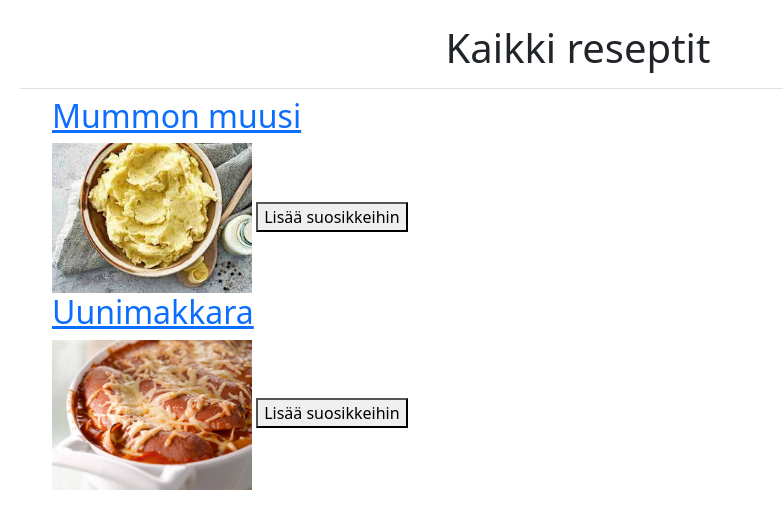
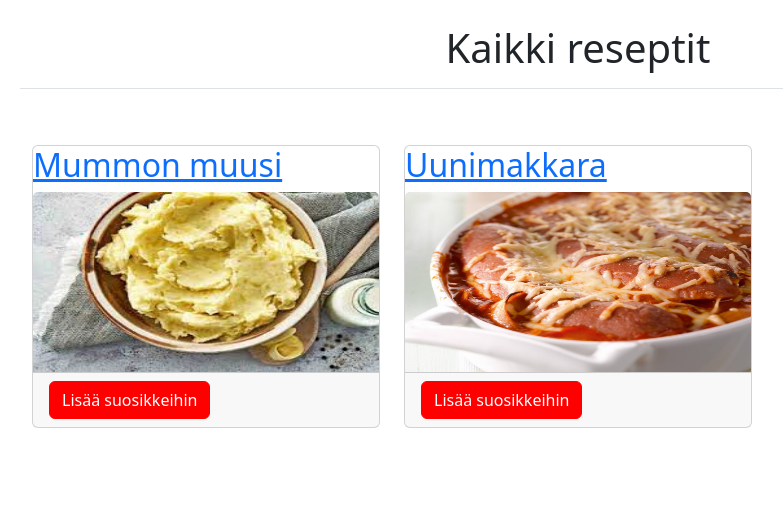
Before and after one commit to 40412/ap_group_assignment_2, a Django app: page /recipes/ in a window 1280 px wide. Shown: the part 58-587 px from the top of the page, without its empty margins (62-845 px from the left). Run offline with Django 4.2, Linux system fonts and the light colour scheme; data comes from the database, SQL or seed files in the repository; some libraries are stand-ins or nearby versions.

Commit message:
All Recipies sivu tehty

```diff
--- a/recipe_app/templates/recipe_app/all_recipes.html
+++ b/recipe_app/templates/recipe_app/all_recipes.html
@@ -1,29 +1,50 @@
 {% extends 'recipe_app/base.html' %}
+{% csrf_token %}
 {% block page_header %}
     <h1 class="text-center">Kaikki reseptit</h1>
 {% endblock page_header %}
 {% block content %}
-    <div>
-        <ul>
+
+<div class="container py-5">
+    <div class="row">
         {% for recipe in recipes %}
+        <div class="col-12 col-md-6 col-lg-4 mb-4">
+            <div class="card">
                 <a href='{{ recipe.id }}'>
                     <h2>{{recipe.title}}</h2>
-
-            <img src="{{ recipe.image.url }}" width="200" height="150"></a>
-
-            <button class="favorite-toggle" data-recipe-id="{{ recipe.id }}">
+                    <img src="{{ recipe.image.url }}" width="200" height="180" class="card-img-top" alt="{{ recipe.title }}">
+                </a>
+                <div class="card-footer">
+                    <button class="favorite-toggle btn btn-primary btn-add-to-favorites" data-recipe-id="{{ recipe.id }}">
                         {% if user in recipe.favorited_by.all %}
                         Poista suosikeista
                         {% else %}
                         Lisää suosikkeihin
                         {% endif %}
                     </button>
+                </div>
+            </div>
+        </div>
+        {% empty %}
+        <p class="col-12">No recipes</p>
+        {% endfor %}
+    </div>
+</div>
 
-            {% empty %}
-            <p>No recipes</p>
-            {% endfor %}
-        </ul>
-    </div>
+<style>
+    .btn-add-to-favorites {
+        background-color: red;
+        border-color: red;
+        color: white;
+    }
+    .btn-add-to-favorites:hover {
+        background-color: rgb(126, 52, 52);
+        border-color:  rgb(126, 52, 52);
+        color: white;
+    }
+
+
+</style>
 
     {% comment %} JavaScript to handle the favorite button {% endcomment %}
     <script>
```
Lines whose indentation alone changed are shown as unchanged.
